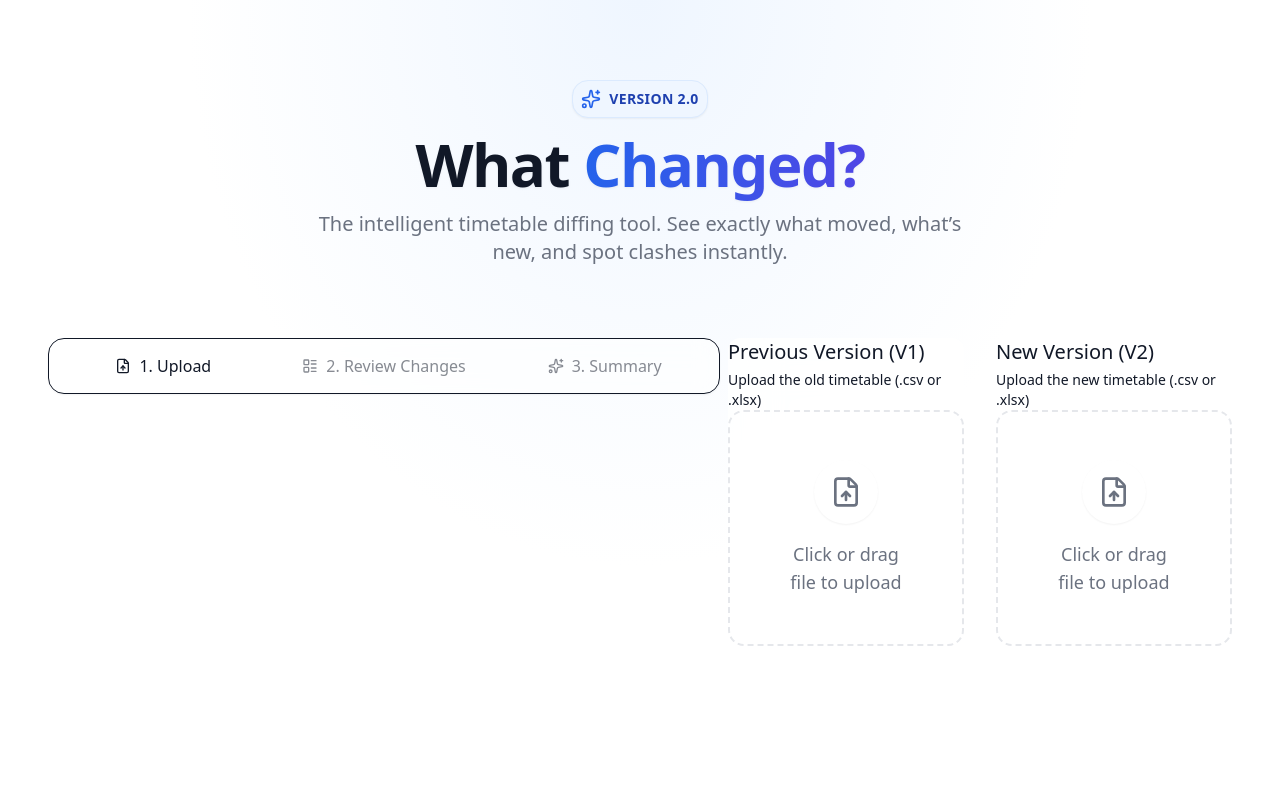
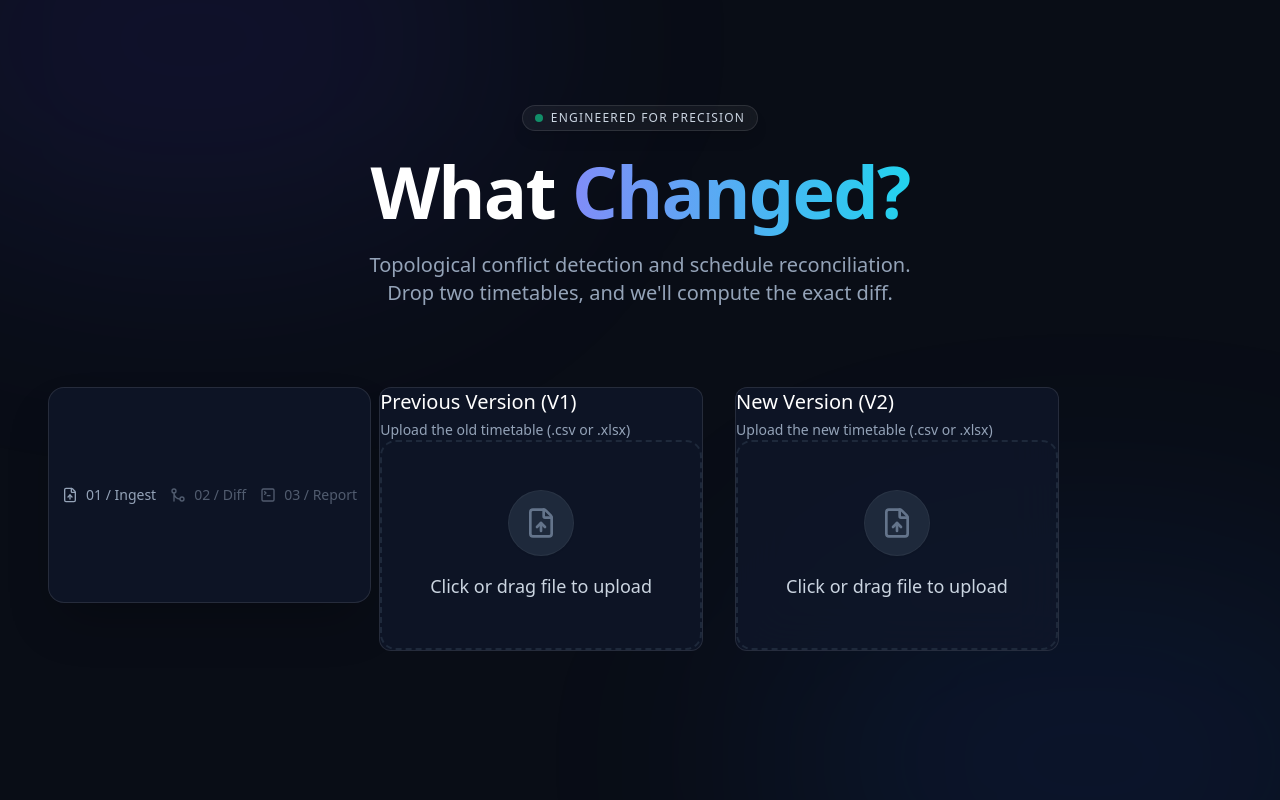
Before and after one commit to qwertyuii7/timetable-diff-tool-, a Next.js app: page / in a window 1280 px wide. Built offline with nearby package versions, Linux system fonts and the light colour scheme.

Commit message:
Complete Dark Theme UI Redesign: Obsidian Precision

```diff
--- a/src/app/page.tsx
+++ b/src/app/page.tsx
@@ -6,7 +6,7 @@ import { DiffTab } from '@/components/DiffTab';
 import { SummaryTab } from '@/components/SummaryTab';
 import { Tabs, TabsContent, TabsList, TabsTrigger } from '@/components/ui/tabs';
 import { useTimetableStore } from '@/store/useTimetableStore';
-import { FileUp, Sparkles, LayoutList } from 'lucide-react';
+import { FileUp, GitMerge, TerminalSquare, ArrowRight } from 'lucide-react';
 import { motion, AnimatePresence } from 'framer-motion';
 
 export default function Home() {
@@ -16,43 +16,54 @@ export default function Home() {
   const hasData = v1Sessions.length > 0 && v2Sessions.length > 0;
 
   return (
-    <main className="min-h-screen bg-[radial-gradient(ellipse_at_top,_var(--tw-gradient-stops))] from-blue-50 via-white to-white text-gray-900 p-6 md:p-12 font-sans selection:bg-blue-100 selection:text-blue-900">
-      <div className="max-w-7xl mx-auto space-y-10">
-        <header className="text-center space-y-4 py-8">
-          <motion.div initial={{ opacity: 0, y: -20 }} animate={{ opacity: 1, y: 0 }} transition={{ duration: 0.5 }}>
-            <div className="inline-flex items-center justify-center p-2 bg-blue-50 rounded-2xl mb-4 border border-blue-100 shadow-sm">
-              <Sparkles className="w-5 h-5 text-blue-600 mr-2" />
-              <span className="text-sm font-semibold tracking-wide text-blue-800 uppercase">Version 2.0</span>
+    <main className="min-h-screen bg-[#090D16] text-slate-300 font-sans selection:bg-indigo-500/30 selection:text-indigo-200 overflow-x-hidden">
+      {/* Ambient background glow */}
+      <div className="fixed inset-0 pointer-events-none overflow-hidden">
+        <div className="absolute top-[-20%] left-[-10%] w-[50%] h-[50%] bg-indigo-600/10 blur-[120px] rounded-full" />
+        <div className="absolute bottom-[-20%] right-[-10%] w-[50%] h-[50%] bg-blue-600/10 blur-[120px] rounded-full" />
+      </div>
+
+      <div className="relative max-w-7xl mx-auto space-y-12 px-6 md:px-12 pt-16 pb-24">
+
+        {/* Hero Section */}
+        <header className="text-center space-y-6 pt-10 pb-8">
+          <motion.div initial={{ opacity: 0, y: -20 }} animate={{ opacity: 1, y: 0 }} transition={{ duration: 0.6, ease: "easeOut" }}>
+            <div className="inline-flex items-center justify-center px-3 py-1 bg-white/5 rounded-full mb-6 border border-white/10 shadow-lg backdrop-blur-md">
+              <span className="flex h-2 w-2 rounded-full bg-emerald-500 mr-2 animate-pulse"></span>
+              <span className="text-xs font-medium tracking-widest text-slate-300 uppercase">Engineered for Precision</span>
             </div>
-            <h1 className="text-5xl md:text-6xl font-extrabold tracking-tight text-gray-900 drop-shadow-sm">
-              What <span className="text-transparent bg-clip-text bg-gradient-to-r from-blue-600 to-indigo-600">Changed?</span>
+            <h1 className="text-5xl md:text-7xl font-extrabold tracking-tight text-white mb-6">
+              What <span className="text-transparent bg-clip-text bg-gradient-to-r from-indigo-400 to-cyan-400">Changed?</span>
             </h1>
-            <p className="mt-4 text-xl text-gray-500 max-w-2xl mx-auto font-medium">
-              The intelligent timetable diffing tool. See exactly what moved, what’s new, and spot clashes instantly.
+            <p className="mt-6 text-lg md:text-xl text-slate-400 max-w-2xl mx-auto font-light leading-relaxed">
+              Topological conflict detection and schedule reconciliation. <br className="hidden md:block" /> Drop two timetables, and we'll compute the exact diff.
             </p>
           </motion.div>
         </header>
 
-        <Tabs value={tab} onValueChange={setTab} className="w-full">
-          <TabsList className="grid w-full grid-cols-3 max-w-2xl mx-auto mb-12 h-14 bg-white/50 backdrop-blur-md border shadow-sm rounded-2xl p-1">
-            <TabsTrigger value="upload" className="rounded-xl data-[state=active]:bg-white data-[state=active]:shadow-md transition-all">
-              <div className="flex items-center gap-2 text-base"><FileUp className="w-4 h-4" /> 1. Upload</div>
-            </TabsTrigger>
-            <TabsTrigger value="diff" disabled={!hasData} className="rounded-xl data-[state=active]:bg-white data-[state=active]:shadow-md transition-all">
-              <div className="flex items-center gap-2 text-base"><LayoutList className="w-4 h-4" /> 2. Review Changes</div>
-            </TabsTrigger>
-            <TabsTrigger value="summary" disabled={!hasData} className="rounded-xl data-[state=active]:bg-white data-[state=active]:shadow-md transition-all">
-              <div className="flex items-center gap-2 text-base"><Sparkles className="w-4 h-4" /> 3. Summary</div>
-            </TabsTrigger>
-          </TabsList>
+        {/* Navigation Tabs */}
+        <Tabs value={tab} onValueChange={setTab} className="w-full relative z-10">
+          <div className="flex justify-center mb-12">
+            <TabsList className="flex w-full max-w-2xl bg-[#0F172A]/80 backdrop-blur-xl border border-white/10 shadow-2xl rounded-2xl p-1.5 h-auto">
+              <TabsTrigger value="upload" className="flex-1 py-3 rounded-xl data-[state=active]:bg-[#1E293B] data-[state=active]:text-white data-[state=active]:shadow-lg text-slate-400 transition-all">
+                <div className="flex items-center justify-center gap-2 text-sm font-medium"><FileUp className="w-4 h-4" /> 01 / Ingest</div>
+              </TabsTrigger>
+              <TabsTrigger value="diff" disabled={!hasData} className="flex-1 py-3 rounded-xl data-[state=active]:bg-[#1E293B] data-[state=active]:text-white data-[state=active]:shadow-lg text-slate-400 transition-all disabled:opacity-30">
+                <div className="flex items-center justify-center gap-2 text-sm font-medium"><GitMerge className="w-4 h-4" /> 02 / Diff</div>
+              </TabsTrigger>
+              <TabsTrigger value="summary" disabled={!hasData} className="flex-1 py-3 rounded-xl data-[state=active]:bg-[#1E293B] data-[state=active]:text-white data-[state=active]:shadow-lg text-slate-400 transition-all disabled:opacity-30">
+                <div className="flex items-center justify-center gap-2 text-sm font-medium"><TerminalSquare className="w-4 h-4" /> 03 / Report</div>
+              </TabsTrigger>
+            </TabsList>
+          </div>
 
           <AnimatePresence mode="wait">
             <motion.div
               key={tab}
-              initial={{ opacity: 0, y: 10 }}
+              initial={{ opacity: 0, y: 15 }}
               animate={{ opacity: 1, y: 0 }}
-              exit={{ opacity: 0, y: -10 }}
-              transition={{ duration: 0.2 }}
+              exit={{ opacity: 0, y: -15 }}
+              transition={{ duration: 0.3, ease: "easeInOut" }}
             >
               <TabsContent value="upload" className="mt-0 outline-none">
                 <UploadTab onComplete={() => setTab('diff')} />
--- a/src/components/CalendarView.tsx
+++ b/src/components/CalendarView.tsx
@@ -19,11 +19,11 @@ function timeToPixels(timeStr: string): number {
 export function CalendarView({ diffs }: { diffs: SessionDiff[] }) {
   const renderGrid = (version: 'v1' | 'v2') => {
     return (
-      <div className="flex bg-white/70 backdrop-blur-sm border border-gray-100 rounded-2xl overflow-hidden relative shadow-sm ring-1 ring-black/5 min-w-[600px]">
+      <div className="flex bg-[#0F172A]/80 backdrop-blur-xl border border-white/10 rounded-2xl overflow-hidden relative shadow-2xl min-w-[600px]">
         {/* Time labels axis */}
-        <div className="w-16 flex-shrink-0 border-r border-gray-100 bg-gray-50/50 flex flex-col pt-10">
+        <div className="w-16 flex-shrink-0 border-r border-white/5 bg-[#090D16]/50 flex flex-col pt-10">
           {Array.from({ length: END_HOUR - START_HOUR + 1 }).map((_, i) => (
-            <div key={i} className="text-[11px] font-medium text-right pr-3 text-gray-400 border-b border-gray-100/50" style={{ height: HOUR_HEIGHT }}>
+            <div key={i} className="text-[11px] font-medium text-right pr-3 text-slate-500 border-b border-white/5" style={{ height: HOUR_HEIGHT }}>
               {`${(START_HOUR + i).toString().padStart(2, '0')}:00`}
             </div>
           ))}
@@ -75,13 +75,13 @@ export function CalendarView({ diffs }: { diffs: SessionDiff[] }) {
           const maxCols = Math.max(1, columns.length);
 
           return (
-            <div key={day} className="flex-1 border-r border-gray-100/80 last:border-r-0 relative group min-w-[120px]">
-              <div className="text-center font-semibold text-xs py-3 border-b border-gray-100 text-gray-500 bg-gray-50/30 h-10 tracking-wider uppercase">{day}</div>
+            <div key={day} className="flex-1 border-r border-white/5 last:border-r-0 relative group min-w-[120px]">
+              <div className="text-center font-semibold text-xs py-3 border-b border-white/5 text-slate-400 bg-[#090D16]/30 h-10 tracking-wider uppercase">{day}</div>
               <div className="relative" style={{ height: (END_HOUR - START_HOUR) * HOUR_HEIGHT }}>
                 {/* Grid Lines */}
                 <div className="absolute inset-0 pointer-events-none flex flex-col opacity-0 group-hover:opacity-100 transition-opacity">
                    {Array.from({ length: END_HOUR - START_HOUR }).map((_, i) => (
-                      <div key={i} className="w-full border-b border-gray-100/50" style={{ height: HOUR_HEIGHT }} />
+                      <div key={i} className="w-full border-b border-white/5" style={{ height: HOUR_HEIGHT }} />
                    ))}
                 </div>
 
@@ -90,12 +90,12 @@ export function CalendarView({ diffs }: { diffs: SessionDiff[] }) {
                   const width = `calc(${100 / maxCols}% - 4px)`;
                   const left = `calc(${col * (100 / maxCols)}% + 2px)`;
 
-                  let bg = 'bg-white border-gray-200 text-gray-700 shadow-sm hover:shadow-md';
+                  let bg = 'bg-[#1E293B] border-white/10 text-slate-200 shadow-sm hover:shadow-md';
                   let animationProps = {};
                   let isDashed = false;
 
                   if (diff.status === 'changed') {
-                    bg = 'bg-gradient-to-br from-amber-50 to-amber-100/80 border-amber-300 text-amber-900 shadow-amber-500/10 shadow-md ring-1 ring-amber-400/20';
+                    bg = 'bg-amber-500/10 border-amber-500/30 text-amber-400 shadow-amber-500/5';
                     if (version === 'v2') {
                       animationProps = {
                         initial: { opacity: 0.5, scale: 0.95 },
@@ -104,20 +104,20 @@ export function CalendarView({ diffs }: { diffs: SessionDiff[] }) {
                       };
                     } else {
                        isDashed = true;
-                       bg = 'bg-transparent border-amber-300/50 text-amber-900/40 opacity-60';
+                       bg = 'bg-transparent border-amber-500/20 text-amber-500/40 opacity-60';
                     }
                   } else if (diff.status === 'added' && version === 'v2') {
-                    bg = 'bg-gradient-to-br from-emerald-50 to-emerald-100/80 border-emerald-300 text-emerald-900 shadow-emerald-500/10 shadow-md ring-1 ring-emerald-400/20';
+                    bg = 'bg-emerald-500/10 border-emerald-500/30 text-emerald-400 shadow-emerald-500/5';
                     animationProps = {
                       initial: { opacity: 0, y: 10 },
                       animate: { opacity: 1, y: 0 },
                       transition: { duration: 0.4, delay: 0.1 }
                     };
                   } else if (diff.status === 'removed' && version === 'v1') {
-                    bg = 'bg-rose-50/50 border-rose-200 text-rose-700/60 opacity-60';
+                    bg = 'bg-rose-500/5 border-rose-500/20 text-rose-500/50 opacity-60';
                     isDashed = true;
                   } else if (diff.status === 'ambiguous' && version === 'v2') {
-                    bg = 'bg-gradient-to-br from-purple-50 to-purple-100/80 border-purple-300 text-purple-900 shadow-purple-500/10 shadow-md ring-1 ring-purple-400/20';
+                    bg = 'bg-indigo-500/10 border-indigo-500/30 text-indigo-400 shadow-indigo-500/5';
                     animationProps = {
                       animate: { opacity: [0.7, 1, 0.7] },
                       transition: { repeat: Infinity, duration: 2.5, ease: "easeInOut" }
@@ -151,16 +151,16 @@ export function CalendarView({ diffs }: { diffs: SessionDiff[] }) {
                           </motion.div>
                         </div>
                       </TooltipTrigger>
-                      <TooltipContent className="text-xs border-0 shadow-xl bg-white/95 backdrop-blur-md text-gray-800 p-3 rounded-xl max-w-[220px]">
-                        <div className="font-bold text-sm text-gray-900 mb-1">{s.courseCode} <span className="font-medium text-gray-500">Sec {s.section}</span></div>
-                        <div className="flex items-center gap-2 mb-1 text-gray-600">
-                          <span className="w-4 h-4 inline-flex items-center justify-center bg-gray-100 rounded">📍</span> {s.room}
+                      <TooltipContent className="text-xs border border-white/10 shadow-2xl bg-[#0F172A]/95 backdrop-blur-xl text-slate-200 p-3 rounded-xl max-w-[220px]">
+                        <div className="font-bold text-sm text-white mb-1">{s.courseCode} <span className="font-medium text-slate-500">Sec {s.section}</span></div>
+                        <div className="flex items-center gap-2 mb-1 text-slate-300">
+                          <span className="w-4 h-4 inline-flex items-center justify-center bg-[#1E293B] rounded border border-white/5">📍</span> {s.room}
                         </div>
-                        <div className="flex items-center gap-2 text-gray-600">
-                          <span className="w-4 h-4 inline-flex items-center justify-center bg-gray-100 rounded">🕒</span> {s.startTime} - {s.endTime}
+                        <div className="flex items-center gap-2 text-slate-300">
+                          <span className="w-4 h-4 inline-flex items-center justify-center bg-[#1E293B] rounded border border-white/5">🕒</span> {s.startTime} - {s.endTime}
                         </div>
                         {clashes.length > 0 && (
-                           <div className="mt-3 pt-2 border-t border-gray-100 text-rose-600 space-y-1.5">
+                           <div className="mt-3 pt-2 border-t border-white/5 text-rose-400 space-y-1.5">
                              {clashes.map((c, idx) => (
                                <div key={idx} className="flex items-start gap-1">
                                  <span className="shrink-0 mt-0.5">⚠️</span>
@@ -184,15 +184,15 @@ export function CalendarView({ diffs }: { diffs: SessionDiff[] }) {
   return (
     <div className="flex flex-col xl:flex-row gap-8 overflow-x-auto pb-4">
       <div className="space-y-4 flex-1">
-        <h3 className="flex items-center justify-center gap-2 text-sm font-bold uppercase tracking-widest text-gray-400">
-          <span className="w-2 h-2 rounded-full bg-gray-300"></span>
+        <h3 className="flex items-center justify-center gap-2 text-sm font-bold uppercase tracking-widest text-slate-500">
+          <span className="w-2 h-2 rounded-full bg-slate-600"></span>
           Previous Version
         </h3>
         {renderGrid('v1')}
       </div>
       <div className="space-y-4 flex-1">
-        <h3 className="flex items-center justify-center gap-2 text-sm font-bold uppercase tracking-widest text-blue-600">
-          <span className="w-2 h-2 rounded-full bg-blue-500 animate-pulse"></span>
+        <h3 className="flex items-center justify-center gap-2 text-sm font-bold uppercase tracking-widest text-indigo-400">
+          <span className="w-2 h-2 rounded-full bg-indigo-500 animate-pulse"></span>
           New Version
         </h3>
         {renderGrid('v2')}
--- a/src/components/UploadTab.tsx
+++ b/src/components/UploadTab.tsx
@@ -139,36 +139,36 @@ export function UploadTab({ onComplete }: { onComplete: () => void }) {
   if (state.step === 'mapping') {
     return (
       <motion.div initial={{ opacity: 0, scale: 0.95 }} animate={{ opacity: 1, scale: 1 }} className="max-w-2xl mx-auto">
-        <Card className="border-0 shadow-xl shadow-blue-900/5 bg-white/80 backdrop-blur-xl">
-          <CardHeader className="text-center pb-2">
-            <div className="mx-auto bg-blue-100 p-3 rounded-full w-14 h-14 flex items-center justify-center mb-4">
-              <TableProperties className="w-7 h-7 text-blue-600" />
+        <Card className="border-white/10 shadow-2xl bg-[#0F172A]/80 backdrop-blur-xl">
+          <CardHeader className="text-center pb-2 border-b border-white/5">
+            <div className="mx-auto bg-indigo-500/10 p-3 rounded-full w-14 h-14 flex items-center justify-center mb-4 border border-indigo-500/20">
+              <TableProperties className="w-7 h-7 text-indigo-400" />
             </div>
-            <CardTitle className="text-2xl">Map Your Columns</CardTitle>
-            <CardDescription className="text-base">We detected the headers in your spreadsheet. Please confirm them below.</CardDescription>
+            <CardTitle className="text-2xl text-white">Map Your Columns</CardTitle>
+            <CardDescription className="text-slate-400">We detected the headers in your spreadsheet. Please confirm them below.</CardDescription>
           </CardHeader>
           <CardContent className="space-y-6 pt-4">
             <div className="grid grid-cols-2 gap-x-8 gap-y-6">
               {Object.keys(state.mapping).map((field) => (
                 <div key={field} className="grid gap-2">
-                  <Label className="capitalize text-sm font-semibold text-gray-700">{field.replace(/([A-Z])/g, ' $1').trim()}</Label>
+                  <Label className="capitalize text-sm font-semibold text-slate-300">{field.replace(/([A-Z])/g, ' $1').trim()}</Label>
                   <Select
                     value={state.mapping[field as keyof UploadState['mapping']]}
                     onValueChange={(val) => handleMappingChange(field as keyof UploadState['mapping'], val || '')}
                   >
-                    <SelectTrigger className="bg-gray-50/50 border-gray-200">
+                    <SelectTrigger className="bg-[#090D16] border-white/10 text-white focus:ring-indigo-500/50">
                       <SelectValue placeholder="Select column..." />
                     </SelectTrigger>
-                    <SelectContent>
+                    <SelectContent className="bg-[#1E293B] border-white/10 text-white">
                       {state.v1Headers.map(h => (
-                        <SelectItem key={h} value={h}>{h}</SelectItem>
+                        <SelectItem key={h} value={h} className="focus:bg-[#0F172A] focus:text-white">{h}</SelectItem>
                       ))}
                     </SelectContent>
                   </Select>
                 </div>
               ))}
             </div>
-            <Button onClick={processMapping} className="w-full mt-8 h-12 text-lg rounded-xl shadow-md bg-blue-600 hover:bg-blue-700 group">
+            <Button onClick={processMapping} className="w-full mt-8 h-12 text-lg rounded-xl shadow-lg bg-indigo-600 hover:bg-indigo-500 text-white font-medium group">
               Process Timetables
               <ArrowRight className="w-5 h-5 ml-2 group-hover:translate-x-1 transition-transform" />
             </Button>
@@ -200,25 +200,25 @@ export function UploadTab({ onComplete }: { onComplete: () => void }) {
 
 function UploadDropzone({ title, description, loaded, onUpload, id }: { title: string, description: string, loaded: boolean, onUpload: (e: React.ChangeEvent<HTMLInputElement>) => void, id: string }) {
   return (
-    <Card className={`border-0 shadow-lg transition-all duration-300 ${loaded ? 'shadow-emerald-900/10 bg-emerald-50/30 ring-1 ring-emerald-500/50' : 'shadow-blue-900/5 bg-white/80'} backdrop-blur-xl`}>
+    <Card className={`border border-white/10 shadow-2xl transition-all duration-300 ${loaded ? 'shadow-emerald-900/10 bg-emerald-900/10 ring-1 ring-emerald-500/30' : 'shadow-indigo-900/5 bg-[#0F172A]/80'} backdrop-blur-xl`}>
       <CardHeader>
-        <CardTitle className="text-xl">{title}</CardTitle>
-        <CardDescription>{description}</CardDescription>
+        <CardTitle className="text-xl text-white">{title}</CardTitle>
+        <CardDescription className="text-slate-400">{description}</CardDescription>
       </CardHeader>
       <CardContent>
-        <div className={`relative border-2 border-dashed rounded-2xl p-12 text-center transition-colors ${loaded ? 'border-emerald-300 bg-emerald-50/50' : 'border-gray-200 hover:border-blue-400 hover:bg-blue-50/50'}`}>
+        <div className={`relative border-2 border-dashed rounded-2xl p-12 text-center transition-colors ${loaded ? 'border-emerald-500/30 bg-emerald-500/5' : 'border-[#1E293B] hover:border-indigo-500/50 hover:bg-indigo-500/5'}`}>
           <Label htmlFor={`${id}-upload`} className="cursor-pointer flex flex-col items-center justify-center w-full h-full">
             {loaded ? (
               <motion.div initial={{ scale: 0.8, opacity: 0 }} animate={{ scale: 1, opacity: 1 }} className="flex flex-col items-center">
-                <CheckCircle2 className="w-12 h-12 text-emerald-500 mb-4" />
-                <span className="text-emerald-700 font-semibold text-lg">File Loaded Successfully</span>
+                <CheckCircle2 className="w-12 h-12 text-emerald-400 mb-4" />
+                <span className="text-emerald-400 font-semibold text-lg">File Loaded Successfully</span>
               </motion.div>
             ) : (
-              <div className="flex flex-col items-center text-gray-500 hover:text-blue-600 transition-colors">
-                <div className="p-4 bg-white rounded-full shadow-sm mb-4">
+              <div className="flex flex-col items-center text-slate-500 hover:text-indigo-400 transition-colors">
+                <div className="p-4 bg-[#1E293B] rounded-full shadow-sm mb-4 border border-white/5">
                   <FileUp className="w-8 h-8" />
                 </div>
-                <span className="font-medium text-lg">Click or drag file to upload</span>
+                <span className="font-medium text-lg text-slate-300">Click or drag file to upload</span>
               </div>
             )}
             <Input
```
Also changed, not shown: src/components/DiffTab.tsx (+15 -15 lines), src/components/ListView.tsx (+39 -39 lines), src/components/SummaryTab.tsx (+12 -12 lines).
